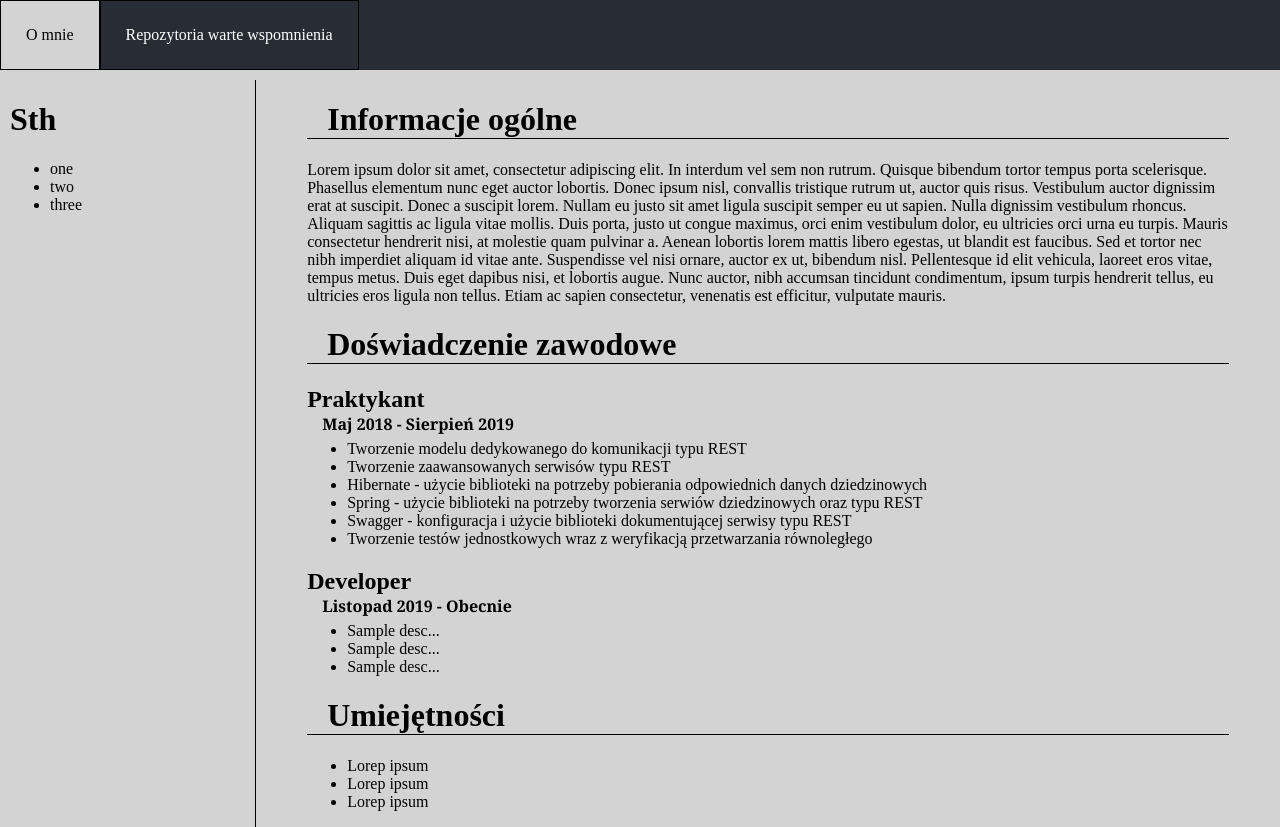
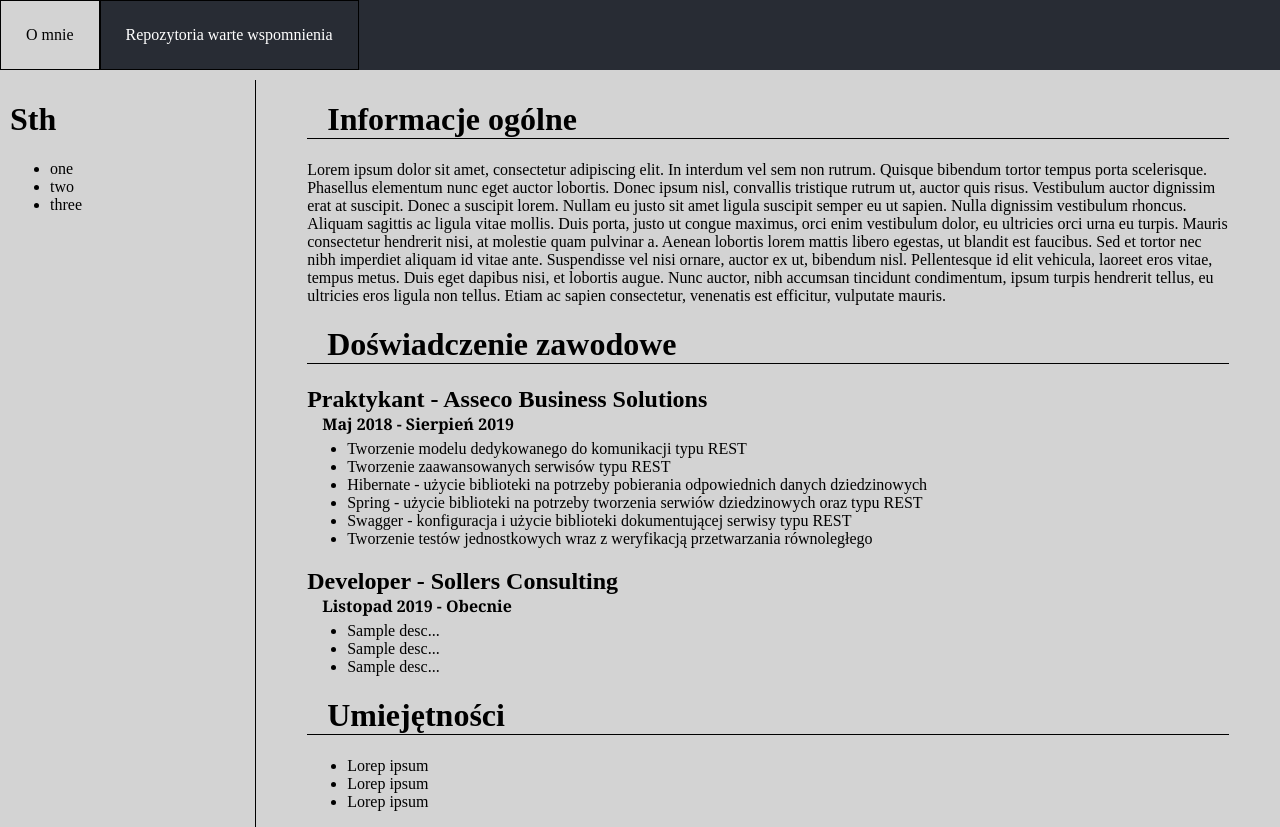
Before and after one commit to Szczygiel9/Protfolio, a React (Create React App) app: page / in a window 1280 px wide. Built offline with nearby package versions, Linux system fonts and the light colour scheme.

Commit message:
Homepage typo fix

```diff
--- a/package.json
+++ b/package.json
@@ -1,5 +1,5 @@
 {
-  "homepage": "https://szczygiel9.github.io/Protfolio/",
+  "homepage": "https://szczygiel9.github.io/Portfolio/",
   "name": "sczygiels-portfolio",
   "version": "0.1.0",
   "private": true,
--- a/src/data/ExperienceItems.js
+++ b/src/data/ExperienceItems.js
@@ -1,7 +1,7 @@
 const assecoExp = {
     dateFrom: "Maj 2018",
     dateTo: "Sierpień 2019",
-    position: "Praktykant",
+    position: "Praktykant - Asseco Business Solutions",
     descriptionPoints: [
         "Tworzenie modelu dedykowanego do komunikacji typu REST",
         "Tworzenie zaawansowanych serwisów typu REST",
@@ -10,13 +10,12 @@ const assecoExp = {
         "Swagger - konfiguracja i użycie biblioteki dokumentującej serwisy typu REST",
         "Tworzenie testów jednostkowych wraz z weryfikacją przetwarzania równoległego"
     ],
-    file: "/asseco.jpg"
 };
 
 const sollersExp = {
     dateFrom: "Listopad 2019",
     dateTo: "Obecnie",
-    position: "Developer",
+    position: "Developer - Sollers Consulting",
     descriptionPoints: ["Sample desc...", "Sample desc...", "Sample desc..."]
 };
 
```
